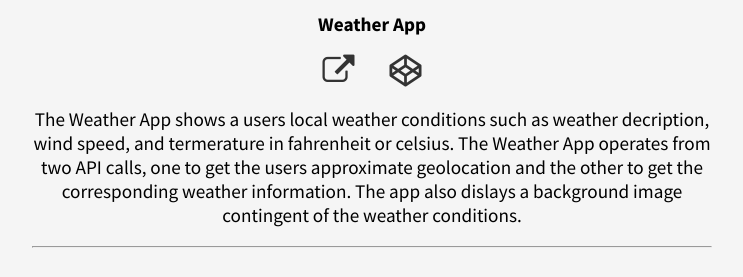
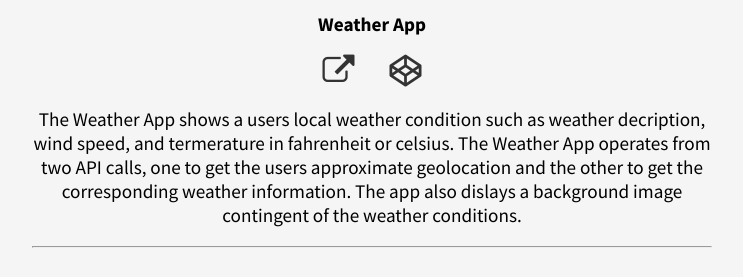
Before and after one commit to markwartman1/portfolio, a plain HTML site: page index.html in a window 1280 px wide. Shown: the part 3637-3914 px from the top of the page, 268-1011 px from the left. Drawn offline with nearby package versions, Linux system fonts and the light colour scheme.

Commit message:
grammer fix

```diff
--- a/index.html
+++ b/index.html
@@ -114,7 +114,7 @@
             <p><strong>Weather App</strong></p>
             <a href="https://codepen.io/MWdub/full/jLpOxW/" target="_blank"><i class="fa fa-external-link portfolio-link" aria-hidden="true"></i></a>
             <a href="https://codepen.io/MWdub/pen/jLpOxW" target="_blank"><i class="fa fa-codepen portfolio-link" aria-hidden="true"></i></a>
-            <p>The Weather App shows a users local weather conditions such as weather decription, wind speed,
+            <p>The Weather App shows a users local weather condition such as weather decription, wind speed,
               and termerature in fahrenheit or celsius.  The Weather App operates from two API calls, one
             to get the users approximate geolocation and the other to get the corresponding weather information. The app
           also dislays a background image contingent of the weather conditions.</p>
```
